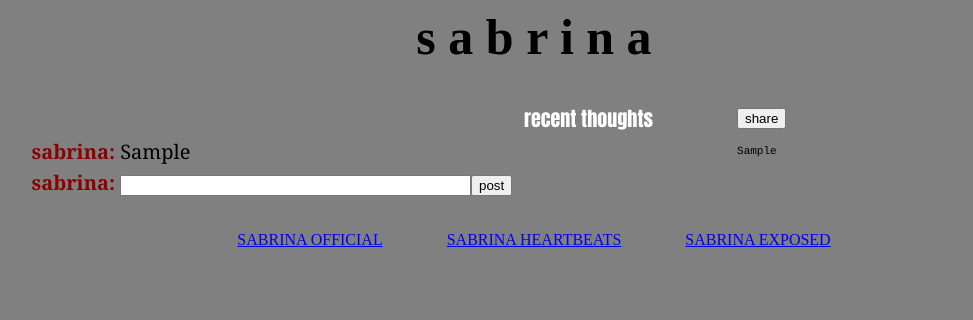
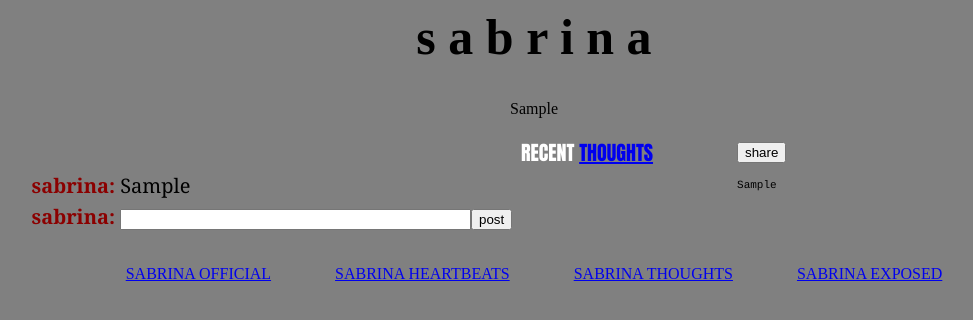
Before and after one commit to kassandraoftroy/sabrina, a Django app: template postsubjectivity/templates/home.html in a window 1280 px wide. Shown: the top 320 px of the page, without its empty margins (106-1079 px from the left). Run offline with Django 3.2, Linux system fonts and the light colour scheme; the template is opened without the code that fills it: most values are stand-ins (such as "Sample title", 1, 10 or a date in 2020).

Commit message:
almost there

```diff
--- a/postsubjectivity/templates/home.html
+++ b/postsubjectivity/templates/home.html
@@ -7,11 +7,13 @@
 
 <body style='background-color:gray;text-align:center;'>
 <h1 style='font-size:50px'>s a b r i n a</h1>
-
+<p>{{habla.0}}</p>
 <table style="width:80%;" align="center">
 	<tr>
-		<th style="text-align:right;width:70%;"><a href="{% url 'thoughts' alias.id %}" style='text-decoration:none;color:white;font-family:impact;font-size:20px;'>recent thoughts</a>&emsp;&emsp;&emsp;&emsp;&emsp;</th>
-		<th style="text-align:left;"><button><a href="https://www.facebook.com/sharer/sharer.php?u={% url 'viewonly' %}" style='text-decoration:none;color:black;'>share</a></button>&emsp;&emsp;&emsp;</th>
+		<th style="text-align:right;width:70%;">
+			<span style='text-decoration:none;color:white;font-family:impact;font-size:20px;'>RECENT
+			<a href="{% url 'thoughts' alias.id %}">THOUGHTS</a></span>&emsp;&emsp;&emsp;&emsp;&emsp;</th>
+		<th style="text-align:left;"><button><a href="https://www.facebook.com/sharer/sharer.php?u=postsubjectivity.com/sabrina/home" style='text-decoration:none;color:black;'>share</a></button>&emsp;&emsp;&emsp;</th>
 	</tr>
 	{% for h in habla %}
 	<tr>
@@ -32,6 +34,6 @@
 	<td>&emsp;</td>
 	</tr>
 </table>
-<p style='text-align:center;'><a href="{% url 'official' alias.id %}">SABRINA OFFICIAL</a>&emsp;&emsp;&emsp;&emsp;<a href="{% url 'heartbeats' alias.id %}">SABRINA HEARTBEATS</a>&emsp;&emsp;&emsp;&emsp;<a href="{% url 'incarnations' alias.id %}">SABRINA EXPOSED</a></p>
+<p style='text-align:center;'><a href="{% url 'official' alias.id %}">SABRINA OFFICIAL</a>&emsp;&emsp;&emsp;&emsp;<a href="{% url 'heartbeats' alias.id %}">SABRINA HEARTBEATS</a>&emsp;&emsp;&emsp;&emsp;<a href="{% url 'thoughts' alias.id %}">SABRINA THOUGHTS</a>&emsp;&emsp;&emsp;&emsp;<a href="{% url 'incarnations' alias.id %}">SABRINA EXPOSED</a></p>
 
 <br>
--- a/postsubjectivity/templates/thoughts.html
+++ b/postsubjectivity/templates/thoughts.html
@@ -2,8 +2,8 @@
 
 <table style="width:80%;" align="center">
 	<tr>
-		<th style="text-align:right;width:70%;"><span style="font-family:impact;color:white;font-size:20px">thoughts</a>&emsp;&emsp;&emsp;&emsp;&emsp;</th>
-		<th style="text-align:left;"><button><a href="https://www.facebook.com/sharer/sharer.php?u={% url 'viewonly' %}" style='text-decoration:none;color:black;'>share</a></button>&emsp;&emsp;&emsp;</th>
+		<th style="text-align:right;width:70%;"><span style="font-family:impact;color:white;font-size:20px">THOUGHTS</a>&emsp;&emsp;&emsp;&emsp;&emsp;&emsp;&emsp;</th>
+		<th style="text-align:left;">&emsp;&emsp;&emsp;</th>
 	</tr>
 	{% for h in habla %}
 	<tr>
```
